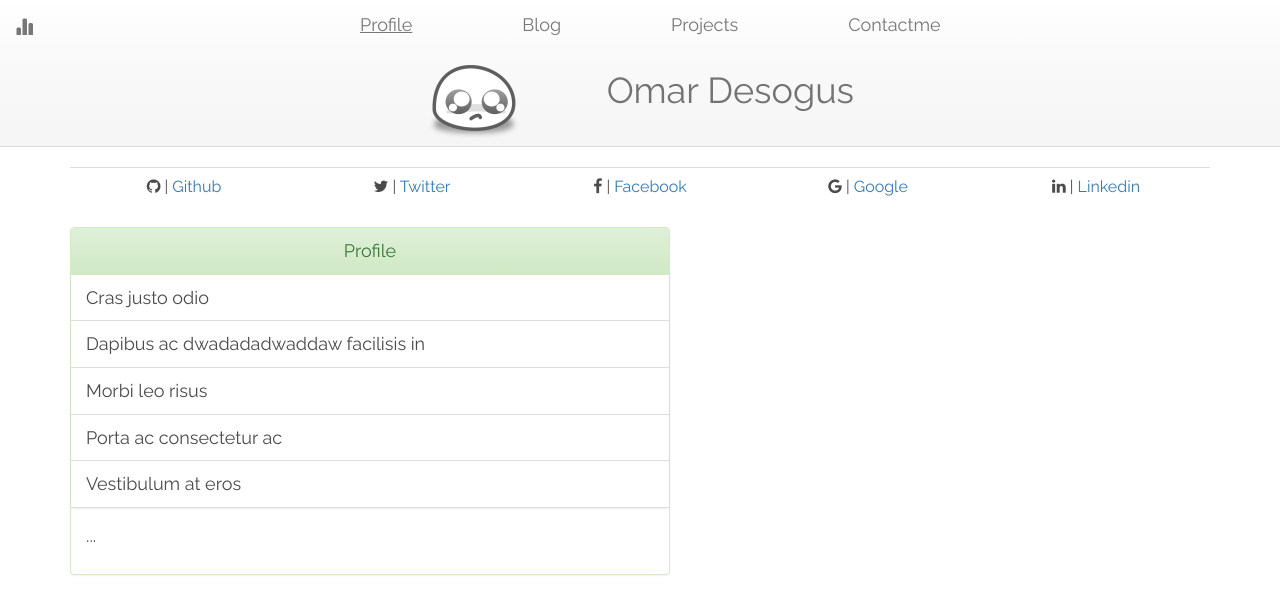
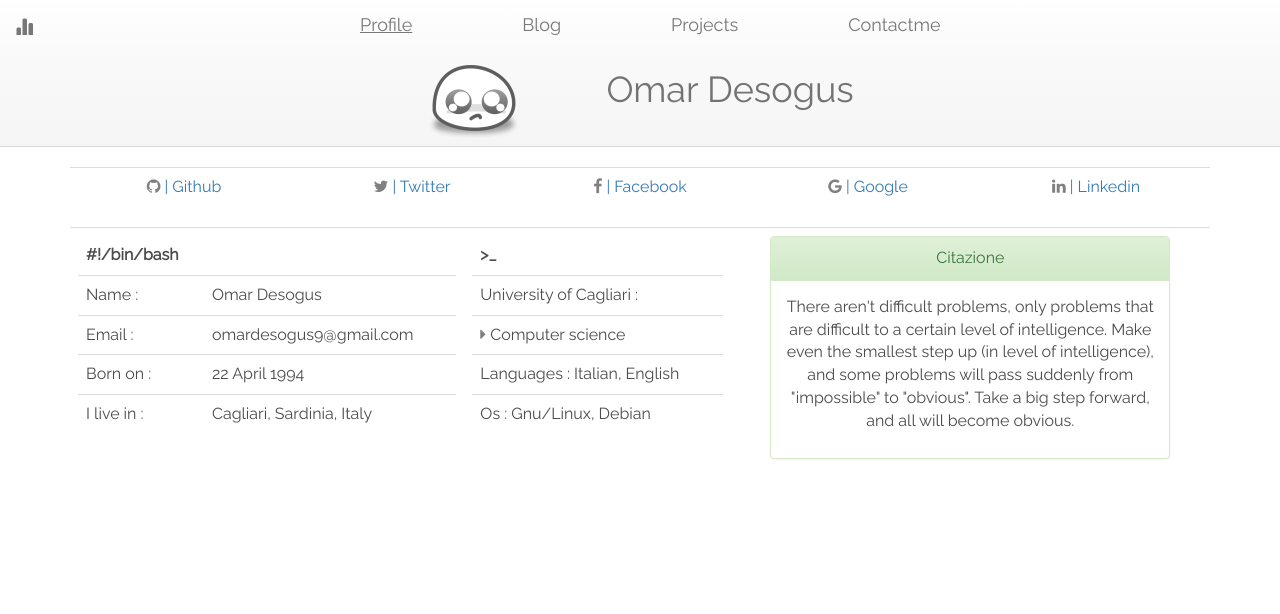
Before and after one commit to 4Iex/Monty, a Django app: page / in a window 1280 px wide. Shown: the top 614 px of the page. Run offline with Django 3.2, Linux system fonts and the light colour scheme; some libraries are stand-ins or nearby versions.

Commit message:
first step of info done

```diff
--- a/My_page_restored/My_app/static/css/layout.cedoor.css
+++ b/My_page_restored/My_app/static/css/layout.cedoor.css
@@ -9,7 +9,7 @@
 body {
     margin: 0;
     font-family: 'Raleway', sans-serif;
-    font-size: 18px;
+    font-size: 16px;
     color: #4b4b4b;
     padding-top: 50px;
 }
@@ -29,10 +29,8 @@ header {
     margin: auto;
 }
 
-@media (min-width: 768px)
-.navbar-nav {
-    float: left;
-    margin: 0;
+.cedoorLinks i {
+    color: #808080;
 }
 
 .cedoor-btn-nav {
--- a/templates/header.html
+++ b/templates/header.html
@@ -17,7 +17,7 @@
 
             <!-- Collect the nav links, forms, and other content for toggling -->
             <div class="collapse navbar-collapse" id="bs-example-navbar-collapse-1">
-                <ul class="nav navbar-nav">
+                <ul style="font-size: 18px" class="nav navbar-nav">
                     <li><a class="cedoor-btn-nav {% block header_btn1 %} {% endblock %}" href="/profile">Profile</a></li>
                     <li><a class="cedoor-btn-nav {% block header_btn2 %} {% endblock %}" href="#">Blog</a></li>
                     <li><a class="cedoor-btn-nav {% block header_btn3 %} {% endblock %}" href="#">Projects</a></li>
--- a/templates/profile.html
+++ b/templates/profile.html
@@ -4,43 +4,145 @@
 
 {% block content %}
 <div style="margin-top: 20px;" class="container">
-
 	<div style="font-size: 16px" class="table-responsive">
-  		<table class="table">
+  		<table class="table cedoorLinks">
 	    	<tbody>
 	      		<tr align="center">
-			        <td width="20%"><i class="fa fa-github"></i> |
-			        	<a href="http://www.github.com/cedoor" target="_blank">Github</a>
+			        <td width="20%">
+			        	<a href="http://www.github.com/cedoor" target="_blank">
+			        		<i class="fa fa-github"></i><span class="hidden-xs"> | Github</span>
+			        	</a>
 			        </td>
-			        <td width="20%"><i class="fa fa-twitter"></i> |
-			        	<a href="https://twitter.com/cedoor9" target="_blank">Twitter</a>
+			        <td width="20%">
+			        	<a href="https://twitter.com/cedoor9" target="_blank">
+			        		<i class="fa fa-twitter"></i><span class="hidden-xs"> | Twitter</span>
+			        	</a>
 			        </td>
-			        <td width="20%"><i class="fa fa-facebook"></i> |
-			        	<a href="https://www.facebook.com/lodmy94" target="_blank">Facebook</a>
+			        <td width="20%">
+			        	<a href="https://www.facebook.com/lodmy94" target="_blank">
+			        		<i class="fa fa-facebook"></i><span class="hidden-xs"> | Facebook</span>
+			        	</a>
 			        </td>
-			        <td width="20%"><i class="fa fa-google"></i> |
-			        	<a href="https://plus.google.com/u/0/103201614169476723365" target="_blank">Google</a>
+			        <td width="20%">
+			        	<a href="https://plus.google.com/u/0/103201614169476723365" target="_blank">
+			        		<i class="fa fa-google"></i><span class="hidden-xs"> | Google</span>
+			        	</a>
 			        </td>
-			        <td width="20%"><i class="fa fa-linkedin"></i> |
-			        	<a href="http://www.github.com/cedoor" target="_blank">Linkedin</a>
+			        <td width="20%">
+			        	<a href="https://www.linkedin.com/profile/edit?locale=it_IT&trk=profile-preview" target="_blank">
+			        		<i class="fa fa-linkedin"></i><span class="hidden-xs"> | Linkedin</span>
+			        	</a>
 			        </td>
 	      		</tr>
 	    	</tbody>
   		</table>
 	</div>
-
-			<div style="max-width: 600px" class="panel panel-success">
-			  	<div align="center" class="panel-heading">Profile</div>
-			  	<ul class="list-group">
-			    	<li class="list-group-item">Cras justo odio</li>
-			    	<li class="list-group-item">Dapibus ac dwadadadwaddaw facilisis in</li>
-			    	<li class="list-group-item">Morbi leo risus</li>
-			    	<li class="list-group-item">Porta ac consectetur ac</li>
-			    	<li class="list-group-item">Vestibulum at eros</li>
-			  	</ul>
-			  	<div class="panel-body">
-			    	<p>...</p>
-			  	</div>
-			</div>
+	<div class="table-responsive">
+  		<table class="table cedoorLinks">
+  			<tbody>
+	      		<tr align="center">
+			        <td>
+			        	<div class="table-responsive">
+					  		<table class="table cedoorLinks">
+					  			<thead>
+							      <tr>
+							        <th style="border: 0">#!/bin/bash</th>
+							      </tr>
+							    </thead>
+					  			<tbody>
+						      		<tr>
+								        <td>Name :</td>
+								        <td>Omar Desogus</td>
+								      </tr>
+								      <tr>
+								        <td>Email :</td>
+								        <td>omardesogus9@gmail.com</td>
+								      </tr>
+								      <tr>
+								        <td>Born on :</td>
+								        <td>22 April 1994</td>
+								      </tr>
+								      <tr>
+								        <td>I live in :</td>
+								        <td>Cagliari, Sardinia, Italy</td>
+								      </tr>
+	    						</tbody>
+							</table>
+						</div>
+						<div class="table-responsive visible-xs">
+					  		<table class="table cedoorLinks">
+					  			<thead>
+							      <tr>
+							        <th style="border: 0">>_</th>
+							      </tr>
+							    </thead>
+					  			<tbody>
+						      		<tr>
+								    	<td>University of Cagliari :</td>
+								    	<td>Computer science</td>
+								    </tr>
+								    <tr>
+								    	<td>Languages :</td>
+								    	<td>Italian, English</td>
+								    </tr>
+								    <tr>
+								    	<td>Os :</td>
+								    	<td>Gnu/Linux, Debian </td>
+								    </tr>
+	    						</tbody>
+							</table>
+						</div>
+					</td>
+					<td class="hidden-xs">
+						<div class="table-responsive">
+					  		<table class="table cedoorLinks">
+					  			<thead>
+							      <tr>
+							        <th style="border: 0">>_</th>
+							      </tr>
+							    </thead>
+					  			<tbody>
+						      		<tr>
+								    	<td>University of Cagliari :</td>
+								    </tr>
+								    <tr>
+								        <td><i class="fa fa-caret-right"></i> Computer science</td>
+								    </tr>
+								    <tr>
+								    	<td>Languages : Italian, English</td>
+								    </tr>
+								    <tr>
+								    	<td>Os : Gnu/Linux, Debian </td>
+								    </tr>
+	    						</tbody>
+							</table>
+						</div>
+			        </td>
+			        <td class="hidden-xs hidden-sm">
+			        	<div style="max-width: 400px" class="panel panel-success">
+						  	<div class="panel-heading">Citazione</div>
+						  	<div class="panel-body">
+						    	<p>There aren't difficult problems, only problems that are difficult to a certain level of intelligence. Make even the smallest step up (in level of intelligence), and some problems will pass suddenly from "impossible" to "obvious". Take a big step forward, and all will become obvious.</p>
+						  	</div>
+						</div>
+			        </td>
+	      		</tr>
+	    	</tbody>
+		</table>
+		<table class="table">
+			<tbody>
+				<tr align="center" class="visible-xs visible-sm">
+	      			<td width="100%">
+			        	<div style="max-width: 400px;" class="panel panel-success">
+						  	<div class="panel-heading">Citazione</div>
+						  	<div class="panel-body">
+						    	<p>There aren't difficult problems, only problems that are difficult to a certain level of intelligence. Make even the smallest step up (in level of intelligence), and some problems will pass suddenly from "impossible" to "obvious". Take a big step forward, and all will become obvious.</p>
+						  	</div>
+						</div>
+			        </td>
+	      		</tr>
+	      	</tbody>
+		</table>
+	</div>
 </div>
 {% endblock %}
```
